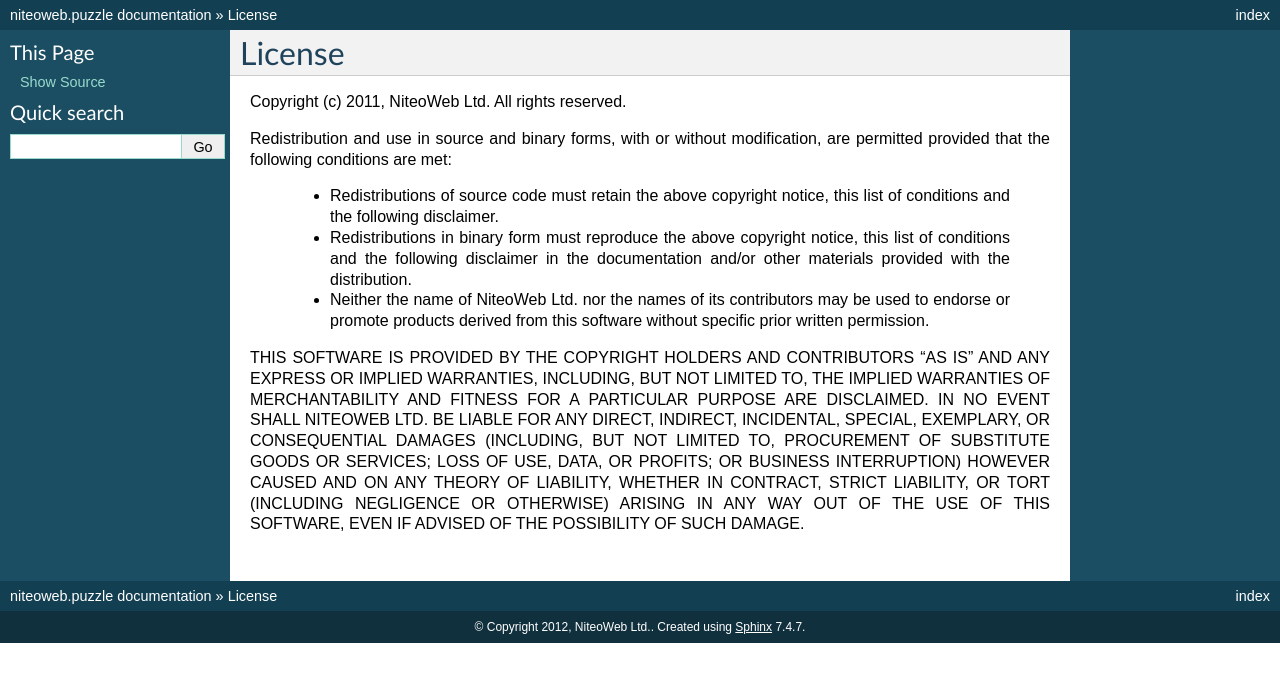
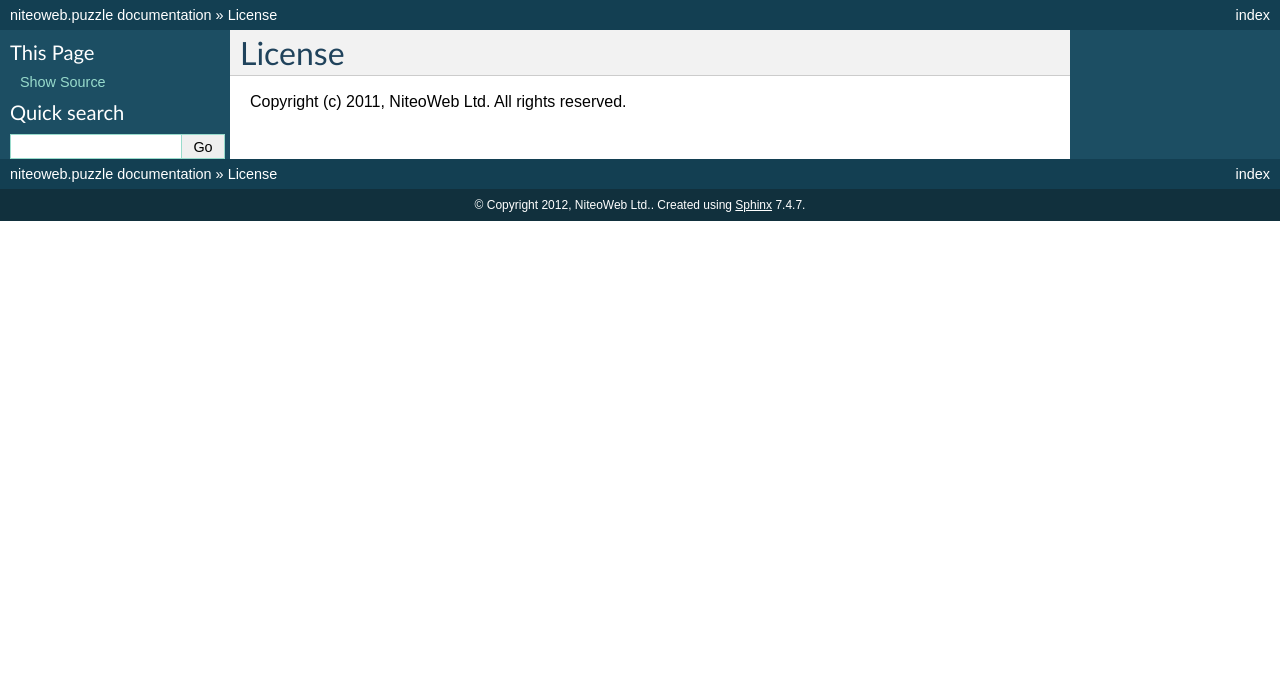
Before and after one commit to niteoweb/niteoweb.puzzle, a Sphinx documentation site: the page built from docs/LICENSE.rst, in a window 1280 px wide. Shown: the top 682 px of the page. Built offline with Sphinx 7.4.7, drawn with Linux system fonts in a browser that asks for light colours.

Commit message:
preping skeleton for docs

```diff
--- a/docs/HISTORY.rst
+++ b/docs/HISTORY.rst
@@ -5,5 +5,5 @@
 0.1 (unreleased)
 ----------------
 
-- Initial release.
+- Project skeleton.
   [zupo]
--- a/docs/LICENSE.rst
+++ b/docs/LICENSE.rst
@@ -1,30 +1,4 @@
 License
 =======
 
-Copyright (c) 2011, NiteoWeb Ltd.
-All rights reserved.
-
-Redistribution and use in source and binary forms, with or without
-modification, are permitted provided that the following conditions are met:
-
- * Redistributions of source code must retain the above copyright notice,
-   this list of conditions and the following disclaimer.
-
- * Redistributions in binary form must reproduce the above copyright
-   notice, this list of conditions and the following disclaimer in the
-   documentation and/or other materials provided with the distribution.
-
- * Neither the name of NiteoWeb Ltd. nor the names of its contributors may
-   be used to endorse or promote products derived from this software
-   without specific prior written permission.
-
-THIS SOFTWARE IS PROVIDED BY THE COPYRIGHT HOLDERS AND CONTRIBUTORS "AS IS"
-AND ANY EXPRESS OR IMPLIED WARRANTIES, INCLUDING, BUT NOT LIMITED TO, THE
-IMPLIED WARRANTIES OF MERCHANTABILITY AND FITNESS FOR A PARTICULAR PURPOSE ARE
-DISCLAIMED. IN NO EVENT SHALL NITEOWEB LTD. BE LIABLE FOR ANY DIRECT,
-INDIRECT, INCIDENTAL, SPECIAL, EXEMPLARY, OR CONSEQUENTIAL DAMAGES (INCLUDING,
-BUT NOT LIMITED TO, PROCUREMENT OF SUBSTITUTE GOODS OR SERVICES; LOSS OF USE,
-DATA, OR PROFITS; OR BUSINESS INTERRUPTION) HOWEVER CAUSED AND ON ANY THEORY
-OF LIABILITY, WHETHER IN CONTRACT, STRICT LIABILITY, OR TORT (INCLUDING
-NEGLIGENCE OR OTHERWISE) ARISING IN ANY WAY OUT OF THE USE OF THIS SOFTWARE,
-EVEN IF ADVISED OF THE POSSIBILITY OF SUCH DAMAGE.
+Copyright (c) 2011, NiteoWeb Ltd. All rights reserved.
--- a/docs/api.rst
+++ b/docs/api.rst
@@ -2,6 +2,7 @@
 API
 ===
 
+TODO: once you have modules, link them below
 
 Miscellaneous
 =============
--- a/docs/glossary.rst
+++ b/docs/glossary.rst
@@ -3,5 +3,5 @@
 
 .. glossary::
 
-    First Item
+    TODO: First Item
         Explain first item and add more.
```
